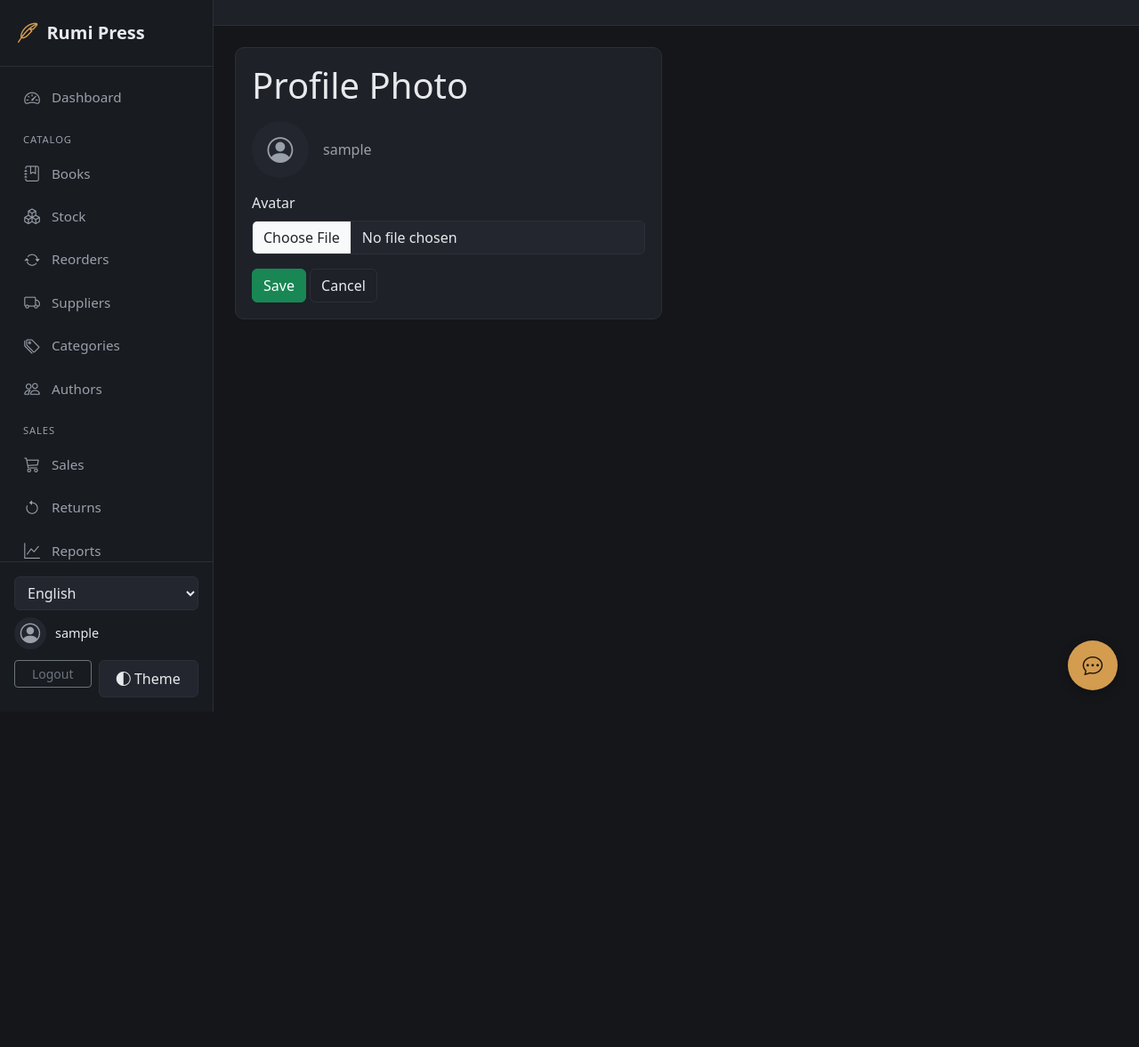
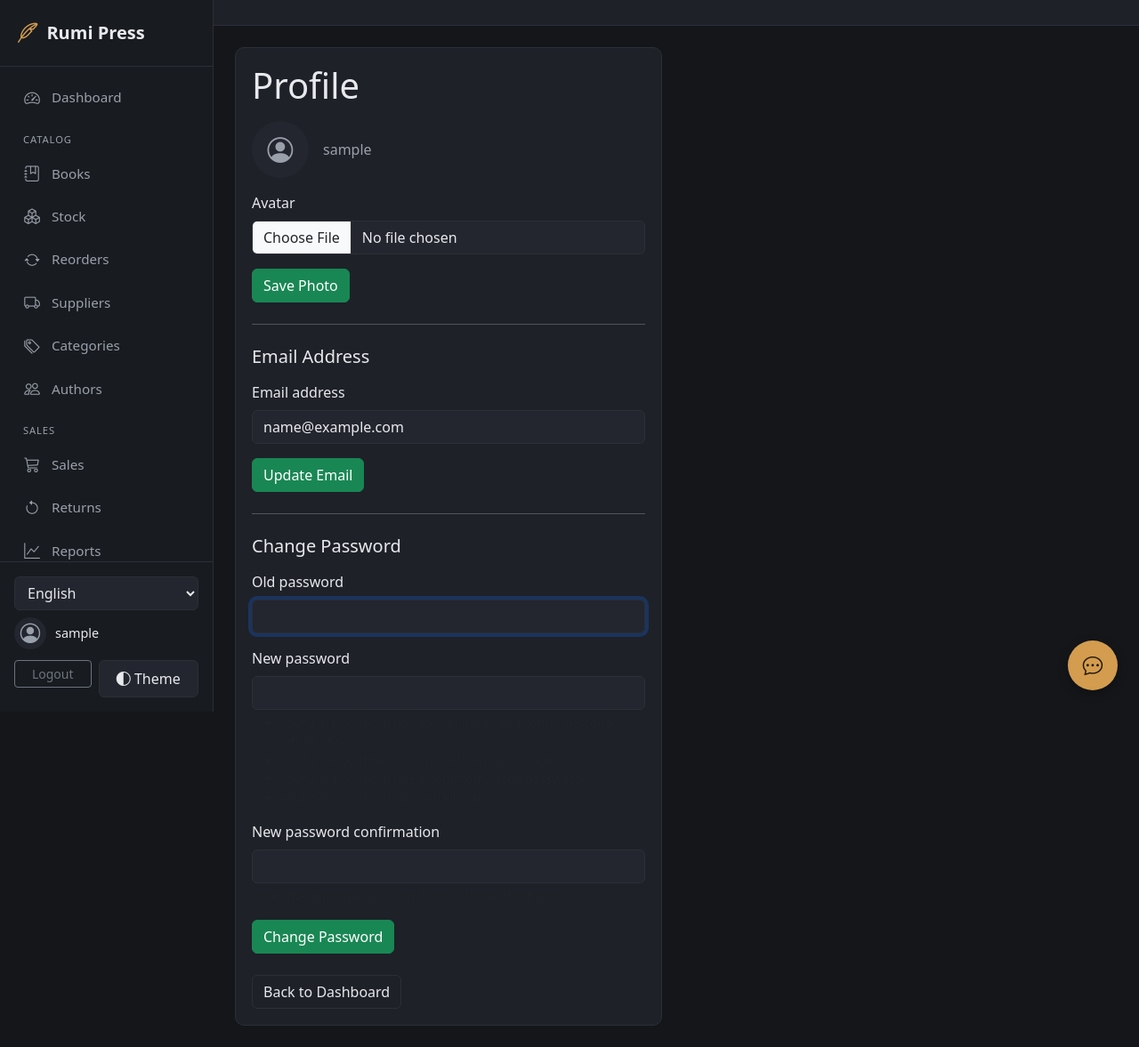
Before and after one commit to dramedev/books, a Django app: page /profile/ in a window 1280 px wide. Shown: the whole page at 89% size. Before the commit the page ends 800 px from the top, so only its background shows below. Run offline with Django 5.2, Linux system fonts and the light colour scheme; the visitor is signed in with stand-in values (Sample User, id 1).

Commit message:
Add email and password change to user profile page
Profile page now has three independent forms (avatar, email,
password) dispatched by an "action" hidden field, since they share
one view/URL. Password change uses Django's built-in
PasswordChangeForm and keeps the session authenticated via
update_session_auth_hash.

Co-Authored-By: Claude Sonnet 4.6 <noreply@anthropic.com>

```diff
--- a/books/forms.py
+++ b/books/forms.py
@@ -349,6 +349,14 @@ class ProfileForm(forms.ModelForm):
 
 
 
+class EmailUpdateForm(forms.Form):
+
+    email = forms.EmailField(
+        label=_("Email address"),
+        widget=forms.EmailInput(attrs={"class": "form-control"}),
+    )
+
+
 class SignupForm(forms.Form):
 
     username = forms.CharField(
--- a/books/templates/books/profile_form.html
+++ b/books/templates/books/profile_form.html
@@ -6,7 +6,7 @@
 
 
 <div class="page-panel" style="max-width:480px;">
-<h1 class="mb-3">{% translate "Profile Photo" %}</h1>
+<h1 class="mb-3">{% translate "Profile" %}</h1>
 
 <div class="d-flex align-items-center gap-3 mb-3">
 {% if profile.avatar %}
@@ -22,12 +22,13 @@
 </div>
 </div>
 
-<form method="POST" enctype="multipart/form-data">
+<form method="POST" enctype="multipart/form-data" class="mb-4">
 {% csrf_token %}
+<input type="hidden" name="action" value="avatar">
 
-{{ form.non_field_errors }}
+{{ avatar_form.non_field_errors }}
 
-{% for field in form %}
+{% for field in avatar_form %}
 <div class="mb-3">
 <label class="form-label" for="{{ field.id_for_label }}">
 {{ field.label }}
@@ -45,13 +46,71 @@
 {% endfor %}
 
 <button class="btn btn-success">
-{% translate "Save" %}
+{% translate "Save Photo" %}
 </button>
+</form>
+
+<hr class="mb-4">
+
+<h2 class="h5 mb-3">{% translate "Email Address" %}</h2>
+<form method="POST" class="mb-4">
+{% csrf_token %}
+<input type="hidden" name="action" value="email">
+
+{{ email_form.non_field_errors }}
+
+{% for field in email_form %}
+<div class="mb-3">
+<label class="form-label" for="{{ field.id_for_label }}">
+{{ field.label }}
+</label>
+{{ field }}
+
+{% for error in field.errors %}
+<div class="text-danger small">{{ error }}</div>
+{% endfor %}
+</div>
+{% endfor %}
+
+<button class="btn btn-success">
+{% translate "Update Email" %}
+</button>
+</form>
+
+<hr class="mb-4">
+
+<h2 class="h5 mb-3">{% translate "Change Password" %}</h2>
+<form method="POST" class="mb-4">
+{% csrf_token %}
+<input type="hidden" name="action" value="password">
+
+{{ password_form.non_field_errors }}
+
+{% for field in password_form %}
+<div class="mb-3">
+<label class="form-label" for="{{ field.id_for_label }}">
+{{ field.label }}
+</label>
+{{ field }}
+
+{% if field.help_text %}
+<div class="form-text">{{ field.help_text }}</div>
+{% endif %}
+
+{% for error in field.errors %}
+<div class="text-danger small">{{ error }}</div>
+{% endfor %}
+</div>
+{% endfor %}
+
+<button class="btn btn-success">
+{% translate "Change Password" %}
+</button>
+</form>
 
 <a class="btn btn-outline-light" href="{% url 'dashboard' %}">
-{% translate "Cancel" %}
+{% translate "Back to Dashboard" %}
 </a>
-</form>
 </div>
 
 
--- a/books/views.py
+++ b/books/views.py
@@ -11,8 +11,9 @@ from io import BytesIO
 
 from django.conf import settings
 from django.contrib import messages
-from django.contrib.auth import login
+from django.contrib.auth import login, update_session_auth_hash
 from django.contrib.auth.decorators import login_required, permission_required
+from django.contrib.auth.forms import PasswordChangeForm
 from django.contrib.auth.models import User
 from django.core.mail import send_mail
 from django.core.paginator import Paginator
@@ -38,6 +39,7 @@ from .forms import (
     InvoiceItemForm,
     LocationForm,
     PrintRunForm,
+    EmailUpdateForm,
     ProfileForm,
     RedeemAccessCodeForm,
     ReorderForm,
@@ -1225,20 +1227,51 @@ def dashboard(request):
     return render(request, "books/dashboard.html", context)
 
 
+def _bootstrap_widgets(form):
+    for field in form.fields.values():
+        field.widget.attrs.setdefault("class", "form-control")
+    return form
+
+
 @login_required
 def profile_update(request):
     profile, _ = Profile.objects.get_or_create(user=request.user)
-    form = ProfileForm(instance=profile)
-
-    if request.method == "POST":
-        form = ProfileForm(request.POST, request.FILES, instance=profile)
-
-        if form.is_valid():
-            form.save()
-            messages.success(request, gettext("Profile photo updated."))
-            return redirect("dashboard")
-
-    return render(request, "books/profile_form.html", {"form": form, "profile": profile})
+    avatar_form = ProfileForm(instance=profile)
+    email_form = _bootstrap_widgets(EmailUpdateForm(initial={"email": request.user.email}))
+    password_form = _bootstrap_widgets(PasswordChangeForm(user=request.user))
+
+    if request.method == "POST":
+        action = request.POST.get("action")
+
+        if action == "avatar":
+            avatar_form = ProfileForm(request.POST, request.FILES, instance=profile)
+            if avatar_form.is_valid():
+                avatar_form.save()
+                messages.success(request, gettext("Profile photo updated."))
+                return redirect("profile_update")
+
+        elif action == "email":
+            email_form = _bootstrap_widgets(EmailUpdateForm(request.POST))
+            if email_form.is_valid():
+                request.user.email = email_form.cleaned_data["email"]
+                request.user.save(update_fields=["email"])
+                messages.success(request, gettext("Email address updated."))
+                return redirect("profile_update")
+
+        elif action == "password":
+            password_form = _bootstrap_widgets(PasswordChangeForm(request.user, request.POST))
+            if password_form.is_valid():
+                user = password_form.save()
+                update_session_auth_hash(request, user)
+                messages.success(request, gettext("Password updated."))
+                return redirect("profile_update")
+
+    return render(request, "books/profile_form.html", {
+        "avatar_form": avatar_form,
+        "email_form": email_form,
+        "password_form": password_form,
+        "profile": profile,
+    })
 
 
 @login_required
```
Also changed, not shown: books/tests.py (+61 -0 lines).
